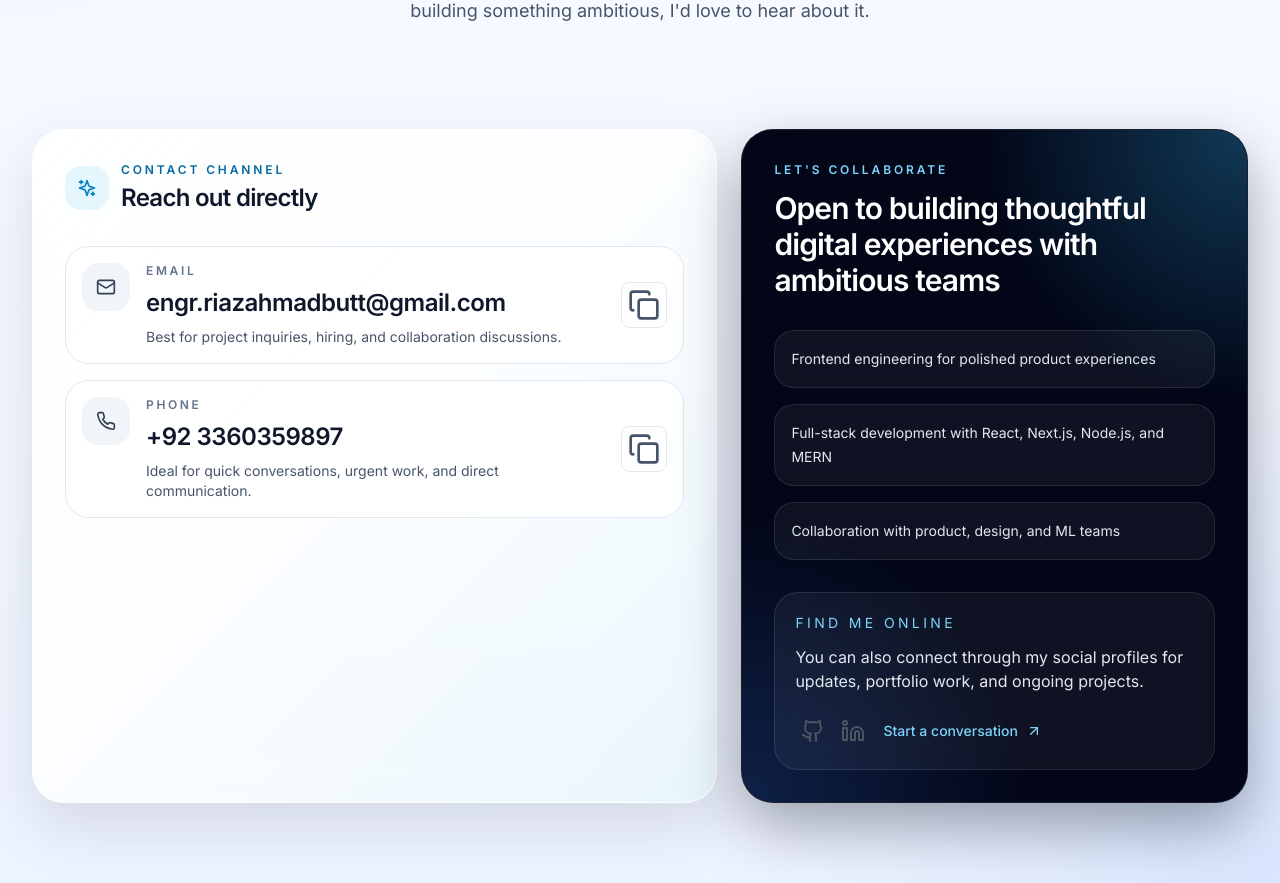
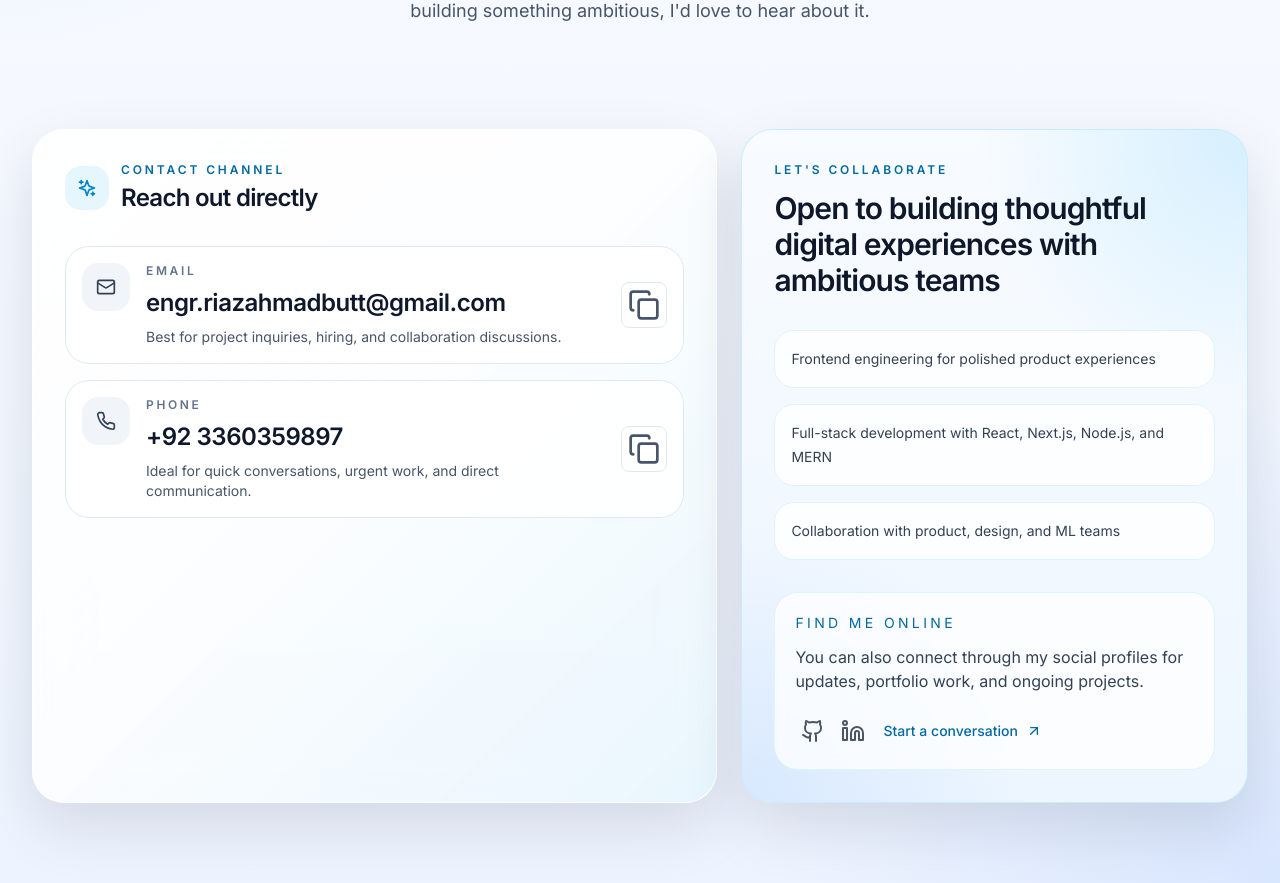
Before and after one commit to Engr-Riaz-Ahmad-Butt/riaz-portfolio, a Next.js app: page / in a window 1280 px wide. Shown: the part 7860-8743 px from the top of the page. Built offline with nearby package versions, Linux system fonts and the light colour scheme.

Commit message:
Update contact section content

```diff
--- a/src/components/sections/contact.tsx
+++ b/src/components/sections/contact.tsx
@@ -174,17 +174,17 @@ const ContactSection = () => {
           whileInView={{ opacity: 1, y: 0 }}
           viewport={{ once: true, amount: 0.2 }}
           transition={{ duration: 0.5, delay: 0.16 }}
-          className="relative overflow-hidden rounded-[2rem] border border-white/10 bg-slate-950 p-6 text-white shadow-[0_24px_60px_rgba(2,6,23,0.35)] md:p-8"
+          className="relative overflow-hidden rounded-[2rem] border border-sky-200/70 bg-[linear-gradient(180deg,_#f8fbff_0%,_#edf6ff_100%)] p-6 text-slate-900 shadow-[0_24px_60px_rgba(15,23,42,0.12)] md:p-8 dark:border-white/10 dark:bg-slate-950 dark:text-white dark:shadow-[0_24px_60px_rgba(2,6,23,0.35)]"
         >
-          <div className="absolute inset-0 bg-[radial-gradient(circle_at_top_right,_rgba(56,189,248,0.28),_transparent_32%),radial-gradient(circle_at_bottom_left,_rgba(59,130,246,0.22),_transparent_34%)]" />
+          <div className="absolute inset-0 bg-[radial-gradient(circle_at_top_right,_rgba(56,189,248,0.18),_transparent_32%),radial-gradient(circle_at_bottom_left,_rgba(59,130,246,0.12),_transparent_34%)] dark:bg-[radial-gradient(circle_at_top_right,_rgba(56,189,248,0.28),_transparent_32%),radial-gradient(circle_at_bottom_left,_rgba(59,130,246,0.22),_transparent_34%)]" />
 
           <div className="relative flex h-full flex-col">
-            <p className="text-xs font-semibold uppercase tracking-[0.24em] text-sky-300">
+            <p className="text-xs font-semibold uppercase tracking-[0.24em] text-sky-700 dark:text-sky-300">
               Let&apos;s collaborate
             </p>
             <Typography
               variant="h3"
-              className="mt-3 text-3xl font-semibold tracking-[-0.03em] text-white"
+              className="mt-3 text-3xl font-semibold tracking-[-0.03em] text-slate-900 dark:text-white"
             >
               Open to building thoughtful digital experiences with ambitious teams
             </Typography>
@@ -197,25 +197,25 @@ const ContactSection = () => {
               ].map((item) => (
                 <div
                   key={item}
-                  className="rounded-[1.25rem] border border-white/10 bg-white/5 px-4 py-4 backdrop-blur"
+                  className="rounded-[1.25rem] border border-sky-100 bg-white/80 px-4 py-4 backdrop-blur dark:border-white/10 dark:bg-white/5"
                 >
-                  <p className="text-sm leading-6 text-slate-200">{item}</p>
+                  <p className="text-sm leading-6 text-slate-700 dark:text-slate-200">{item}</p>
                 </div>
               ))}
             </div>
 
-            <div className="mt-8 rounded-[1.5rem] border border-white/10 bg-white/5 p-5 backdrop-blur">
-              <p className="text-sm uppercase tracking-[0.24em] text-sky-300">
+            <div className="mt-8 rounded-[1.5rem] border border-sky-100 bg-white/75 p-5 backdrop-blur dark:border-white/10 dark:bg-white/5">
+              <p className="text-sm uppercase tracking-[0.24em] text-sky-700 dark:text-sky-300">
                 Find me online
               </p>
-              <Typography className="mt-3 text-slate-200">
+              <Typography className="mt-3 text-slate-700 dark:text-slate-200">
                 You can also connect through my social profiles for updates, portfolio work, and ongoing projects.
               </Typography>
               <div className="mt-5 flex flex-wrap items-center gap-3">
                 <SocialIcons />
                 <a
                   href={`mailto:${email}`}
-                  className="inline-flex items-center gap-2 text-sm font-medium text-sky-300 transition hover:text-sky-200"
+                  className="inline-flex items-center gap-2 text-sm font-medium text-sky-700 transition hover:text-sky-900 dark:text-sky-300 dark:hover:text-sky-200"
                 >
                   Start a conversation
                   <ArrowUpRight size={16} />
```
